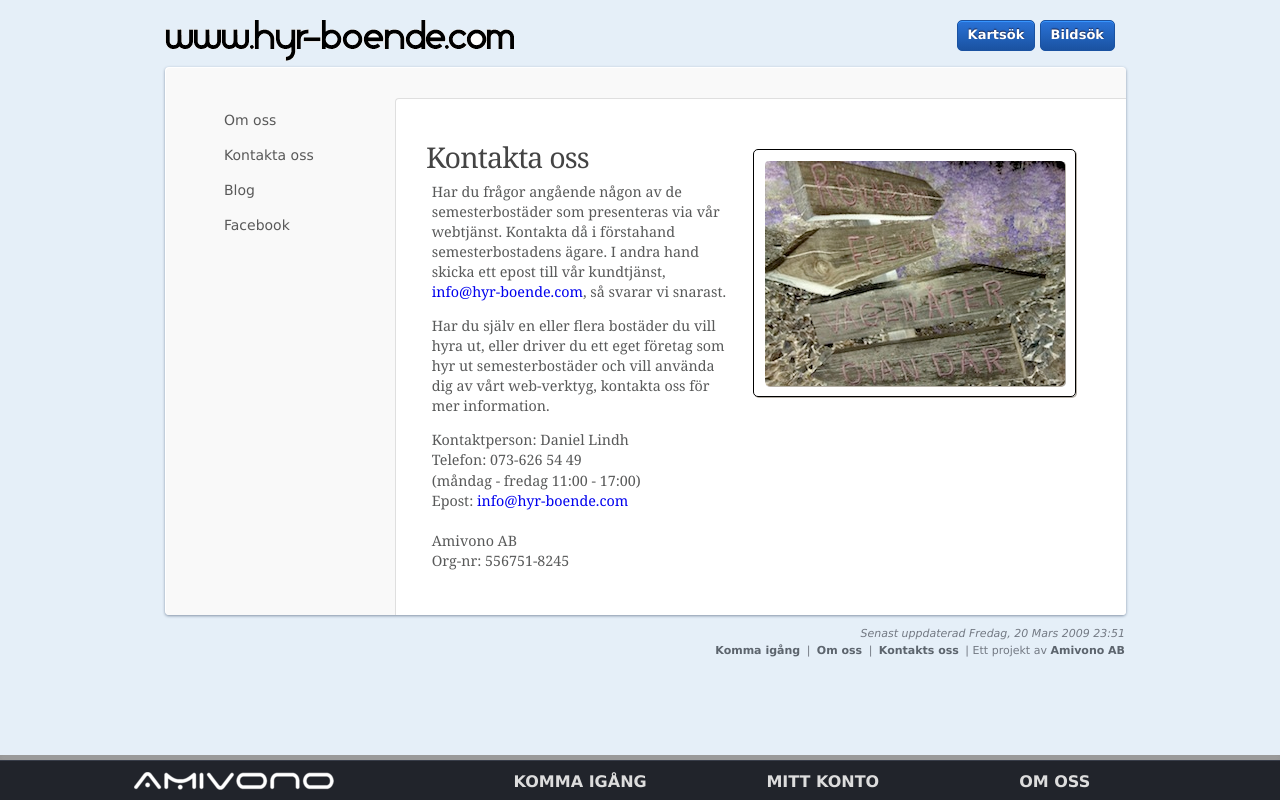
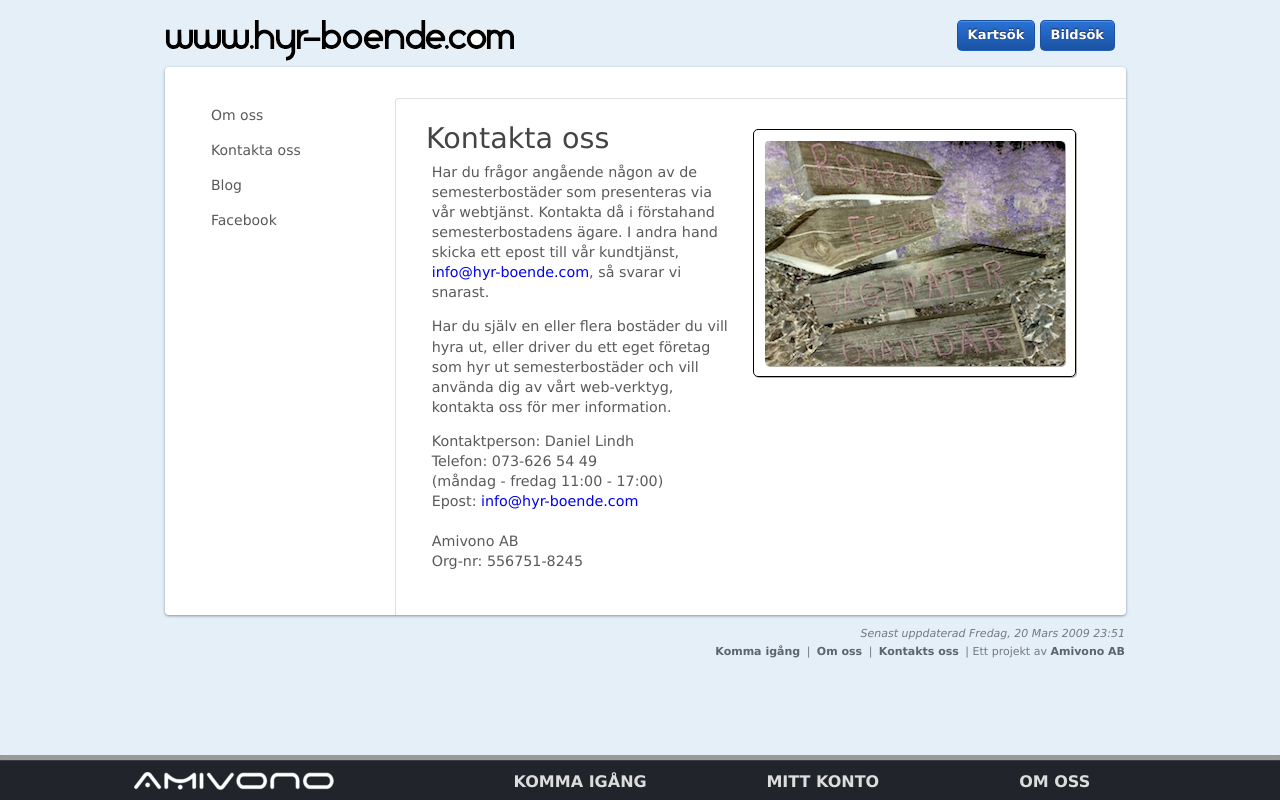
Before and after one commit to arlukin/homenet, a PHP site: page /contact-us.php in a window 1280 px wide. Run offline with PHP 8.4, Linux system fonts and the light colour scheme; grey boxes are pictures that could not be loaded.

Commit message:
Cleaned css for contact-us and dependent pages.

```diff
--- a/html/contact-us.php
+++ b/html/contact-us.php
@@ -37,18 +37,13 @@
       <?php include("include/header.php"); ?>
 
       <div id="main-area" class="border">
-        <div id="primary" class="support">
-          <div class="clearfix">
-
         <div id="leftcolumn">
-              <div class="inner">
           <ul>
             <li><a href="/about-us.php">Om oss</a></li>
             <li><a href="/contact-us.php">Kontakta oss</a></li>
             <li><a href="/blog.php">Blog</a></li>
             <li><a href="http://www.facebook.com/arlukin">Facebook</a></li>
           </ul>
-              </div>
         </div>
 
         <div id="content">
@@ -72,7 +67,6 @@
           </p>
 
           <p>
-
             Kontaktperson: Daniel Lindh<br>
             Telefon: 073-626 54 49<br>
             (måndag - fredag 11:00 - 17:00)<br>
@@ -81,15 +75,10 @@
             Amivono AB<br>
             Org-nr: 556751-8245<br>
           </p>
-
+        </div>
       </div>
 
-          </div>
-        </div>
-      </div>
       <?php include("include/footer.php"); ?>
-
-      <?php include("include/sticky-footer.php"); ?>
 
     </div>
   </body>
--- a/html/css/screen.css
+++ b/html/css/screen.css
@@ -14,11 +14,21 @@ body {
 
 a,
 a:visited,
-a:hover,
 a:active
 {
   text-decoration:none;
 }
+
+a:hover
+{
+  text-decoration: underline;
+}
+
+h1 a:hover
+{
+  text-decoration: none;
+}
+
 
 /**
 
@@ -107,7 +117,6 @@ FOOTER
 {
   font-weight: bold;
   color: #5C646D;
-  text-decoration: none;
 }
 
 #footer a:hover
@@ -222,15 +231,8 @@ STICKY FOOTER
 #sticky-footer a {
   line-height: 22px;
 
-  text-decoration: none;
-
   font-size: 13px;
   color: #97A5AF;
-
-}
-
-#sticky-footer a:hover {
-  text-decoration: underline;
 }
 
 /**
@@ -243,8 +245,9 @@ MAIN AREA
 {
   width: 900px;
   margin:0 auto;
-  background:#fff;
-  padding:30px;
+  background: #fff;
+  padding: 30px;
+
   -webkit-border-radius:4px;
   -moz-border-radius:4px;
   border-radius:4px;
@@ -253,16 +256,7 @@ MAIN AREA
   box-shadow:0 1px 3px #8493a6;
 }
 
-#primary.support {
-    background: #f9f9f9;
-    margin:-30px;
-    padding: 30px;
-    -webkit-border-radius:4px;
-    -moz-border-radius:4px;
-    border-radius:4px;
-}
-
-.clearfix::after
+#main-area::after
 {
   visibility: hidden;
   display: block;
@@ -276,57 +270,25 @@ MAIN AREA
 LEFT COLUMN
 
 **/
-#leftcolumn {
-  #width: 190px;
-  float: left;
-  #margin-right: 20px;
-
+#leftcolumn
+{
   position: fixed;
-  #height: 100%;
+  padding: 0 0 0 15px;
 }
 
-#leftcolumn .inner {
-  margin: 0px;
-  padding: 5px;
-
-  padding: 5px 0 11px 18px;
-  font-size: 14px;
-  line-height: 22px;
-  margin-bottom: 20px;
-}
-
-#leftcolumn h2 {
-  font-size: 1.4em;
-  letter-spacing: -0.02em;
-  margin-top:5px;
-  margin-bottom:5px;
-}
-
-#leftcolumn ul {
+#leftcolumn ul
+{
   list-style-type: none;
   margin: 0px;
   padding: 0px;
 }
 
-#leftcolumn li {
-  margin: 0px;
-  padding: 0px;
-  padding-left:10px;
-}
-
-#leftcolumn a {
-  font-size: 100%;
-  line-height: 22px;
+#leftcolumn a
+{
   font-family: Verdana,"Lucida Grande",Tahoma,Arial,Sans-Serif;
-
-  color: #586069;
+  font-size: 14px;
   color: #595959;
-  text-decoration: none;
   line-height: 35px;
-}
-
-#leftcolumn a:hover {
-  text-decoration: underline;
 }
 
 /**
@@ -335,17 +297,9 @@ CONTENT - FLAG
 
 **/
 
-#leftcolumn .flag {
-  height: 10px;
-  padding-left: 37px;
-  background: 13px center no-repeat #F8F4EF;
-  margin-bottom: 19px;
-
+#leftcolumn .flag
+{
   display: none;
-}
-
-#leftcolumn .flag li {
-  float:left;
 }
 
 /**
@@ -354,15 +308,17 @@ CONTENT
 
 **/
 
-#content {
-   background: #fff;
-    width:670px;
-    float:right;
-    margin:0 -30px -30px 0;
-    padding:30px;
-    border-top:1px solid #dfdfdf;
-    border-left:1px solid #dfdfdf;
+#content
+{
+  float: right;
+  width: 670px;
   min-height: 320px;
+  margin: 0 -30px -30px 0;
+  padding: 10px 30px 30px 30px;
+
+  border-top: 1px solid #dfdfdf;
+  border-left: 1px solid #dfdfdf;
+
   -webkit-border-top-left-radius: 4px;
   -webkit-border-bottom-right-radius: 4px;
   -moz-border-radius-topleft: 4px;
@@ -370,41 +326,44 @@ CONTENT
   border-top-left-radius: 4px;
   border-bottom-right-radius: 4px;
 
-  font-family: georgia,serif;
   font-size: 110%;
   line-height: 1.4em;
 }
 
-#content h1, #content h2 {
-  font-weight:normal;
-  letter-spacing:-.03em;
-  padding:0;
+#content h1,
+#content h2
+{
+  font-weight: normal;
+  padding: 0;
 }
 
-#content h1 {
-  font-size:2em;
+#content h1
+{
+  color: #444;
   margin: 1.2ex 0px 0.2ex 0px;
-
-  color: #444;
 }
 
-#content h2 {
+#content h2
+{
   font-size:1.5em;
   margin: 1.2ex 0px 1.6ex 0px;
 
   color: #444;
 }
 
-#content p {
+#content p
+{
   margin-left: .4em;
 }
 
-#content #city {
+#content #city
+{
   margin: 0px 0px 1.6ex 1.2ex;
   font-size: 0.9em;
 }
 
-#content p img {
+#content p img
+{
   float: right;
   margin-left: 20px;
   margin-bottom: 20px;
@@ -412,7 +371,6 @@ CONTENT
 
 #content blockquote {
   color: #2C2C2C;
-  background: #F0E9DF;
   background: #ECF7FD;
   font-style: italic;
   padding: 1ex 2em 2ex;
@@ -542,13 +500,16 @@ BUTTON
   text-shadow: 0px -1px 1px #17224D;
 }
 
-.button a, .button a:visited
+a.button,
+a.button:visited
 {
   color: #1e54a2;
   border-bottom:1px dotted #1e54a2;
 }
 
-.button a:hover, .button a:active
+a.button:hover,
+a.button:active
 {
   color: #000;
+  text-decoration: none;
 }
--- a/html/include/footer.php
+++ b/html/include/footer.php
@@ -8,3 +8,48 @@
       </ul>
       <p class="bottom">Ett projekt av <a href="http://amivono.cybercow.se">Amivono AB</a></p>
     </div>
+
+    <div id="sticky-footer">
+      <div id="shadow">&nbsp;</div>
+      <div id="inner">
+        <div id="copyrightcolumn">
+          <a class="title small-logo" href="/"></a>
+          <div>
+            Copyright © 2008-2011<br>
+            All rights reserved.
+          </div>
+        </div>
+
+        <div class="column">
+          <div class="title">Komma igång</div>
+          <ul>
+            <li><a href="pictures.php" title="Sök efter semesterboende via bilder.">Bildsök</a></li>
+            <li><a href="map.php">Kartsök</a></li>
+            <li><a href="rental-accommodation.php">Hyra bostad</a></li>
+            <li><a href="rentals.php">Uthyrare</a></li>
+            <li><a href="company.php">Mäklare</a></li>
+            <li><a href="payments.php">Betalningar</a></li>
+          </ul>
+        </div>
+
+        <div class="column">
+          <div class="title">Mitt konto</div>
+          <ul>
+            <li><a href="">Min profil</a></li>
+            <li><a href="">Mina hus</a></li>
+            <li><a href="">Användare</a></li>
+            <li><a href="">Logga ut</a></li>
+          </ul>
+        </div>
+
+        <div class="column">
+          <div class="title">Om oss</div>
+          <ul>
+            <li><a href="about-us.php">Om Oss</a></li>
+            <li><a href="contact-us.php">Kontakta oss</a></li>
+            <li><a href="blog.php">Blog</a></li>
+            <li><a href="http://www.facebook.com/arlukin">Facebook</a></li>
+          </ul>
+        </div>
+      </div>
+    </div>
--- a/html/include/sticky-footer.php
+++ /dev/null
@@ -1,44 +0,0 @@
-    <div id="sticky-footer">
-      <div id="shadow">&nbsp;</div>
-      <div id="inner">
-        <div id="copyrightcolumn">
-          <a class="title small-logo" href="/"></a>
-          <div>
-            Copyright © 2008-2011<br>
-            All rights reserved.
-          </div>
-        </div>
-
-        <div class="column">
-          <div class="title">Komma igång</div>
-          <ul>
-            <li><a href="pictures.php" title="Sök efter semesterboende via bilder.">Bildsök</a></li>
-            <li><a href="map.php">Kartsök</a></li>
-            <li><a href="rental-accommodation.php">Hyra bostad</a></li>
-            <li><a href="rentals.php">Uthyrare</a></li>
-            <li><a href="company.php">Mäklare</a></li>
-            <li><a href="payments.php">Betalningar</a></li>
-          </ul>
-        </div>
-
-        <div class="column">
-          <div class="title">Mitt konto</div>
-          <ul>
-            <li><a href="">Min profil</a></li>
-            <li><a href="">Mina hus</a></li>
-            <li><a href="">Användare</a></li>
-            <li><a href="">Logga ut</a></li>
-          </ul>
-        </div>
-
-        <div class="column">
-          <div class="title">Om oss</div>
-          <ul>
-            <li><a href="about-us.php">Om Oss</a></li>
-            <li><a href="contact-us.php">Kontakta oss</a></li>
-            <li><a href="blog.php">Blog</a></li>
-            <li><a href="http://www.facebook.com/arlukin">Facebook</a></li>
-          </ul>
-        </div>
-      </div>
-    </div>
```
Lines whose indentation alone changed are shown as unchanged.
